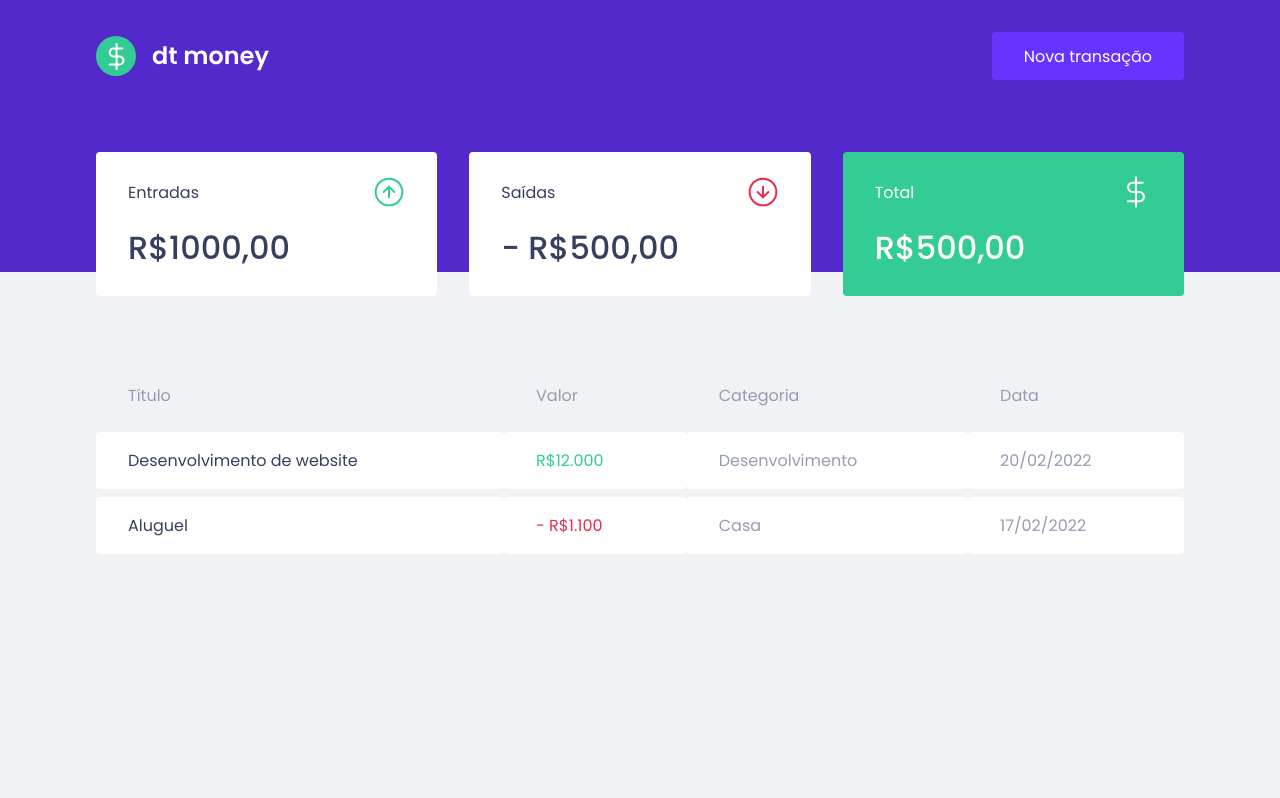
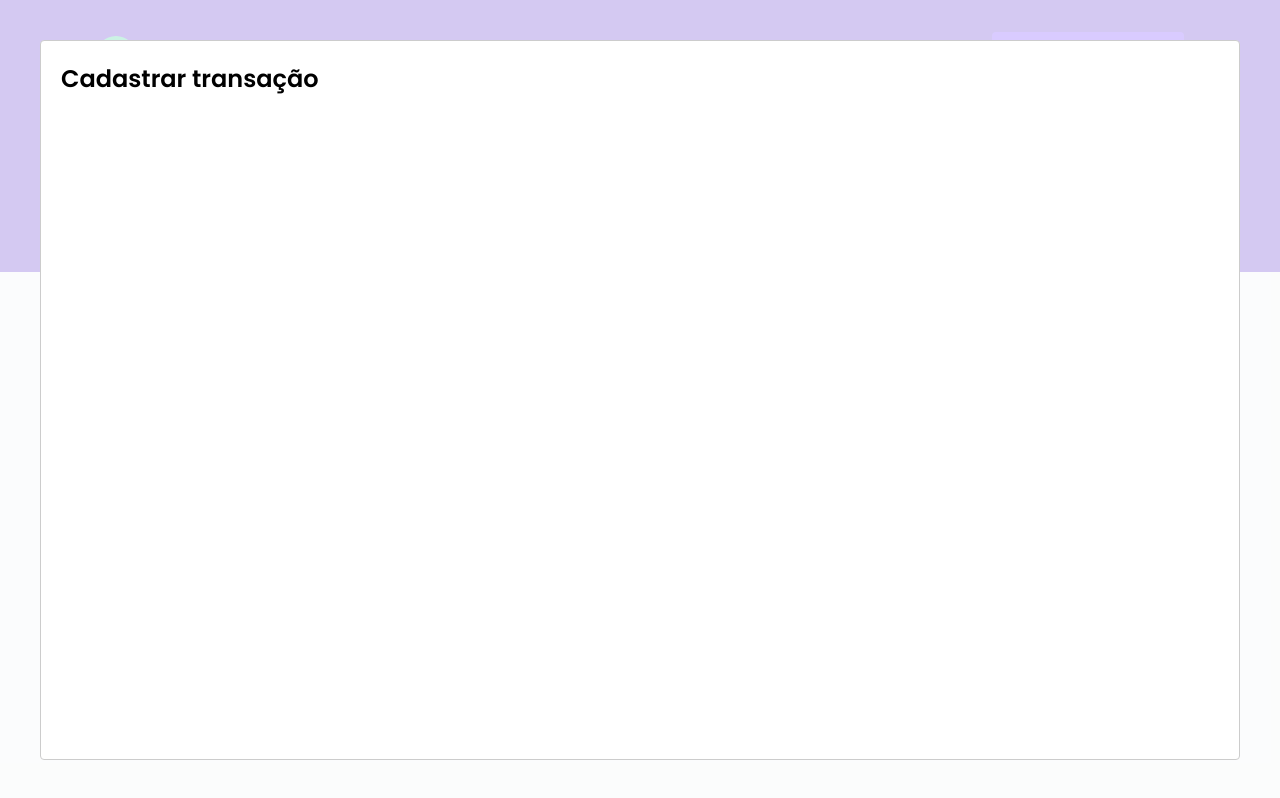
Before and after one commit to cvbordalo/dtmoney, a React (Create React App) app: page / in a window 1280 px wide. Both pictures are taken after a click on the button "Nova transação". Built offline with nearby package versions, Linux system fonts and the light colour scheme; no server answers; what miragejs would draw is missing.

Commit message:
Add TransactionModal

```diff
--- a/package.json
+++ b/package.json
@@ -3,10 +3,12 @@
   "version": "0.1.0",
   "private": true,
   "dependencies": {
+    "@types/react-modal": "^3.13.1",
     "axios": "^0.27.2",
     "miragejs": "^0.1.43",
     "react": "^18.1.0",
     "react-dom": "^18.1.0",
+    "react-modal": "^3.15.1",
     "react-scripts": "5.0.1",
     "styled-components": "^5.3.5",
     "web-vitals": "^2.1.0"
--- a/src/App.tsx
+++ b/src/App.tsx
@@ -1,12 +1,35 @@
-import { GlobalStyle } from "./styles/global";
+import { useState } from "react";
+
 import { Dashboard } from "./components/Dashboard";
 import { Header } from "./components/Header";
+import Modal from "react-modal";
+
+import { GlobalStyle } from "./styles/global";
+
+Modal.setAppElement('#root');
 
 export function App() {
+  const [isNewTransactionModalOpen, setIsNewTransactionModalOpen] = useState(false);
+
+    function handleOpenNewTransactionModal() {
+      setIsNewTransactionModalOpen(true);
+    }
+
+    function handleCloseNewTransactionModal() {
+      setIsNewTransactionModalOpen(false);
+    }
+
+
   return (
     <>
-      <Header />
+      <Header onOpenNewTransactionModal={handleOpenNewTransactionModal} />
       <Dashboard />
+      <Modal
+        isOpen={isNewTransactionModalOpen}
+        onRequestClose={handleCloseNewTransactionModal}
+      >
+        <h2>Cadastrar transação</h2>
+      </Modal>
       <GlobalStyle />
     </>
   );
--- a/src/components/Header/index.tsx
+++ b/src/components/Header/index.tsx
@@ -1,14 +1,21 @@
 import logoImg from '../../assets/logo.svg'
 import { Container, Content } from './styles'
 
-export function Header() {
+interface HeaderProps {
+  onOpenNewTransactionModal: () => void;
+}
+
+export function Header({ onOpenNewTransactionModal }: HeaderProps) {
+
   return (
     <Container>
       <Content>
         <img src={logoImg} alt="dtmoney logo" />
-        <button type='button'>
+        <button type='button' onClick={onOpenNewTransactionModal}>
           Nova transação
         </button>
+
+
       </Content>
     </Container>
   )
```
Also changed, not shown: 1 other file (tests, documents, lock files or other folders).
